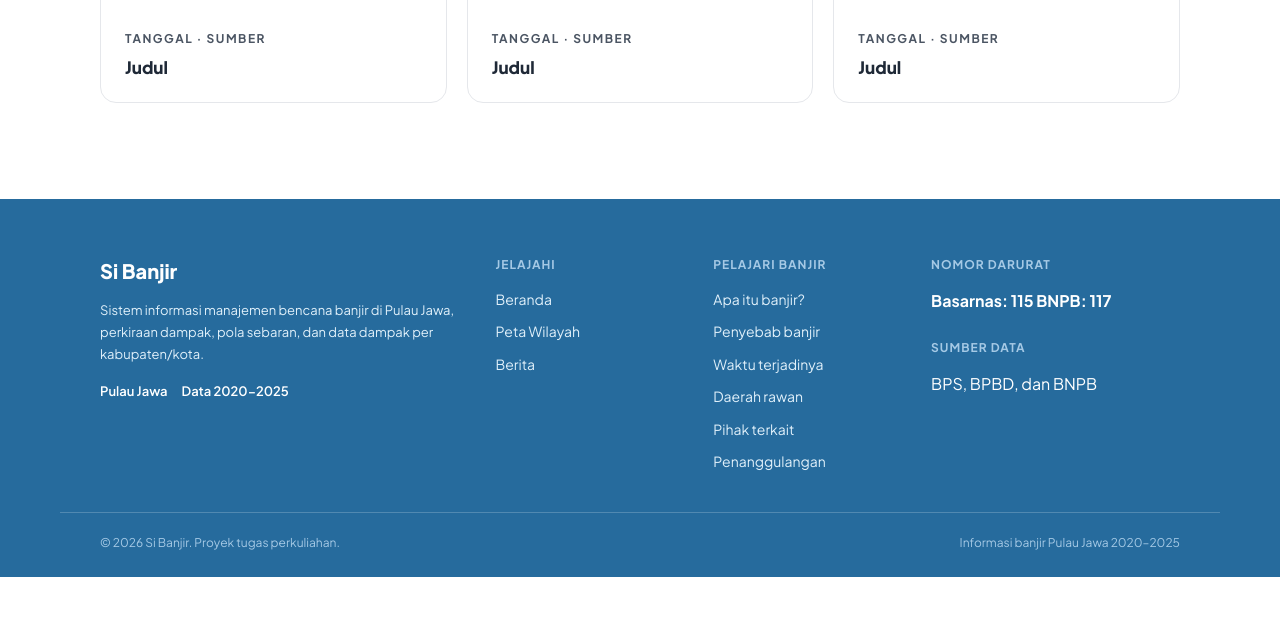
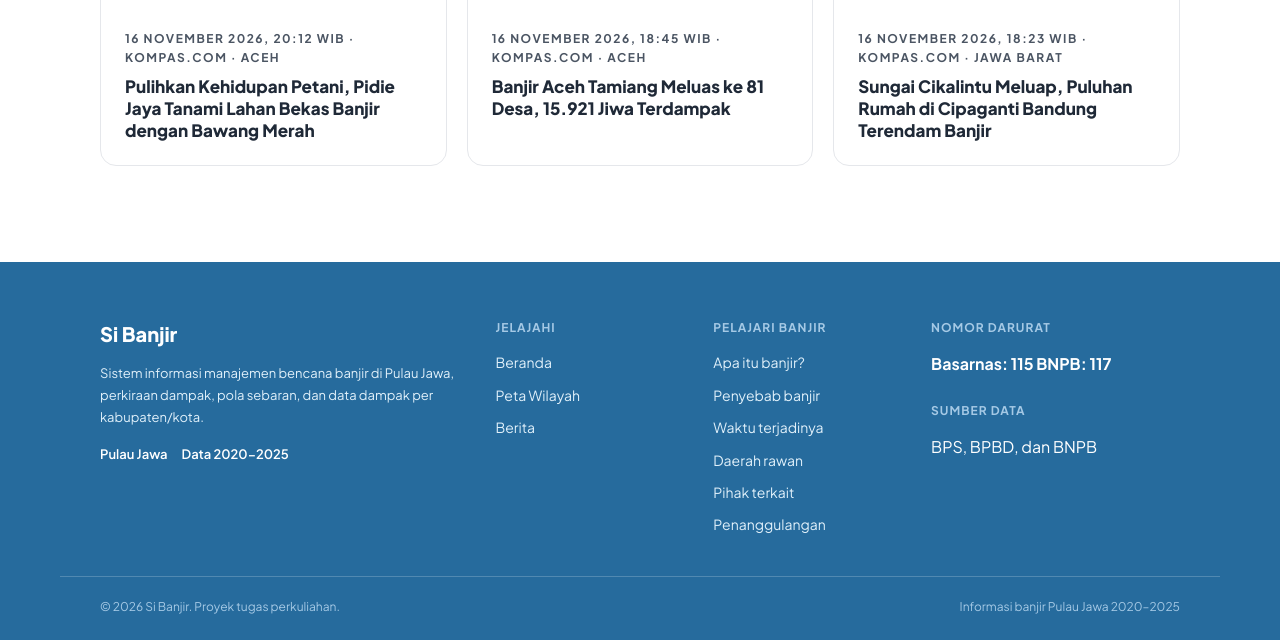
Before and after one commit to DeadFeXz/PROJECT-SIMB, a PHP site: page / in a window 1280 px wide. Shown: the part 5476-6116 px from the top of the page. Before the commit the page ends 6053 px from the top, so only its background shows below. Run offline with PHP 8.4, Linux system fonts and the light colour scheme.

Commit message:
Update berita di index.php + nambahin IMG

```diff
--- a/index.php
+++ b/index.php
@@ -15,29 +15,29 @@ $sumber_stat = 'BNPB, BPBD, dan BPS';
 // Berita
 $berita = [
    [
-    'judul' => 'Judul',
-    'tanggal' => 'tanggal',
-    'sumber' => 'sumber',
-    'provinsi' => 'pronvinsi',
-    'gambar' => 'assets/img/',
+    'judul' => 'Pulihkan Kehidupan Petani, Pidie Jaya Tanami Lahan Bekas Banjir dengan Bawang Merah',
+    'tanggal' => '16 November 2026, 20:12 WIB',
+    'sumber' => 'Kompas.com',
+    'provinsi' => 'Aceh',
+    'gambar' => 'assets/img/banjir_foto_1.png',
     'ringkasan' => 'ringkasan',
     'url' => 'detail.php'
   ],
    [
-    'judul' => 'Judul',
-    'tanggal' => 'tanggal',
-    'sumber' => 'sumber',
-    'provinsi' => 'pronvinsi',
-    'gambar' => 'assets/img/',
+    'judul' => 'Banjir Aceh Tamiang Meluas ke 81 Desa, 15.921 Jiwa Terdampak',
+    'tanggal' => '16 November 2026, 18:45 WIB',
+    'sumber' => 'Kompas.com',
+    'provinsi' => 'Aceh',
+    'gambar' => 'assets/img/banjir_foto_2.png',
     'ringkasan' => 'ringkasan',
     'url' => 'detail.php'
   ],
    [
-    'judul' => 'Judul',
-    'tanggal' => 'tanggal',
-    'sumber' => 'sumber',
-    'provinsi' => 'pronvinsi',
-    'gambar' => 'assets/img/',
+    'judul' => 'Sungai Cikalintu Meluap, Puluhan Rumah di Cipaganti Bandung Terendam Banjir',
+    'tanggal' => '16 November 2026, 18:23 WIB',
+    'sumber' => 'Kompas.com',
+    'provinsi' => 'Jawa Barat',
+    'gambar' => 'assets/img/banjir_foto_3.png',
     'ringkasan' => 'ringkasan',
     'url' => 'detail.php'
   ],
@@ -593,10 +593,6 @@ $topik = [
       border-bottom-color: #CFE0EE;
     }
 
-
-
-
-
     /* =========================================
        DETAIL TOPIK
        ========================================= */
@@ -770,7 +766,7 @@ $topik = [
       font-weight: 700;
       letter-spacing: 1px;
       text-transform: uppercase;
-      color: #A5C9E5; /* Teks judul kolom lebih terang */
+      color: #A5C9E5;
       margin-bottom: 14px;
     }
 
@@ -784,7 +780,7 @@ $topik = [
     .footer-desc {
       font-size: 13px;
       line-height: 1.7;
-      color: #E0F0FA; /* Teks deskripsi lebih terang */
+      color: #E0F0FA;
       margin-bottom: 16px;
     }
 
@@ -800,7 +796,7 @@ $topik = [
       flex-direction: column;
       gap: 10px;
       font-size: 14px;
-      color: #E0F0FA; /* Tautan lebih terang */
+      color: #E0F0FA;
     }
 
     .footer-links a:hover {
@@ -809,14 +805,14 @@ $topik = [
     }
 
     .footer-bottom {
-      border-top: 1px solid rgba(255,255,255,.2); /* Garis batas lebih terang */
+      border-top: 1px solid rgba(255,255,255,.2);
       padding-top: 20px;
       display: flex;
       justify-content: space-between;
       gap: 12px;
       flex-wrap: wrap;
       font-size: 12px;
-      color: #A5C9E5; /* Teks copyright lebih terang */
+      color: #A5C9E5;
       max-width: 1160px;
       margin: 0 auto;
       padding-left: 40px;
@@ -1132,7 +1128,11 @@ $topik = [
                 <?php if ($b['gambar']): ?><img src="<?= e($b['gambar']) ?>" alt="" loading="lazy"><?php else: ?>Foto berita<?php endif; ?>
               </div>
               <div class="news-body">
-                <div class="label"><?= e($b['tanggal']) ?> · <?= e($b['sumber']) ?></div>
+                <div class="label">
+                  <?= e($b['tanggal']) ?>
+                  <?= !empty($b['sumber'])   ? ' · ' . e($b['sumber'])   : '' ?>
+                  <?= !empty($b['provinsi']) ? ' · ' . e($b['provinsi']) : '' ?>
+                </div>
                 <h3><?= e($b['judul']) ?></h3>
               </div>
             </a>
```
Also changed, not shown: assets/img/banjir_foto_1.png (added), assets/img/banjir_foto_2.png (added), assets/img/banjir_foto_3.png (added).
